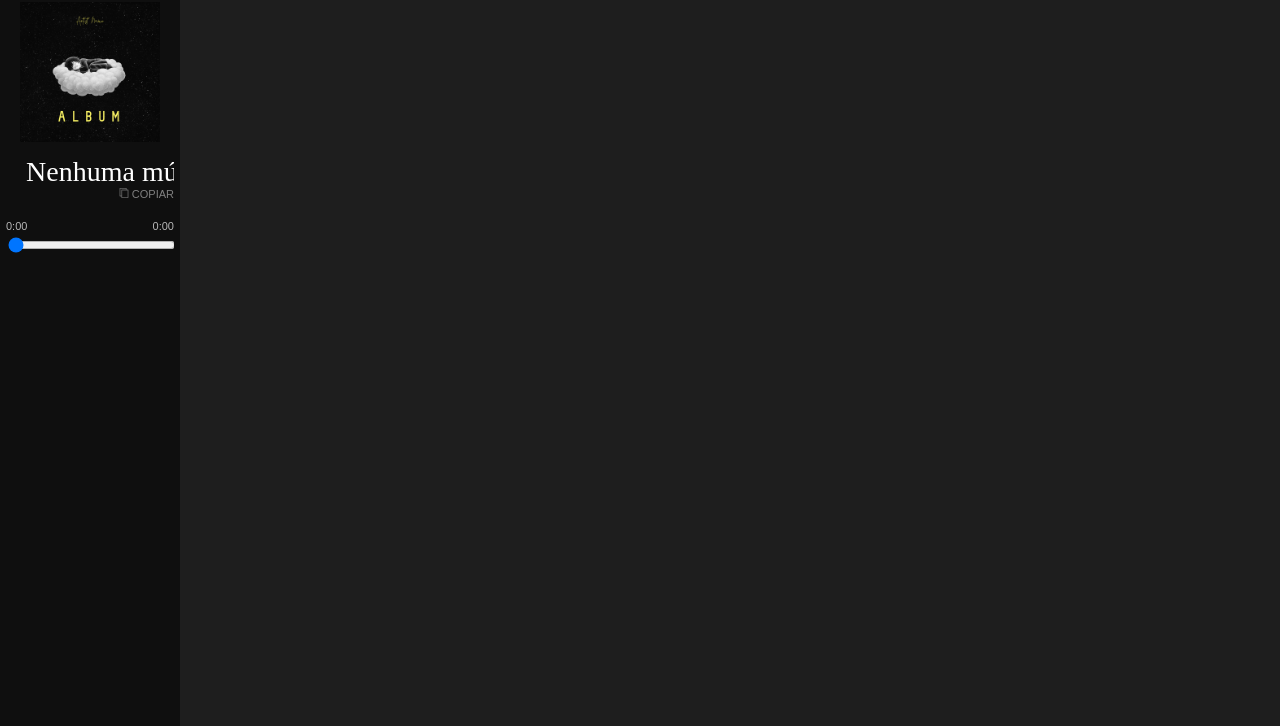
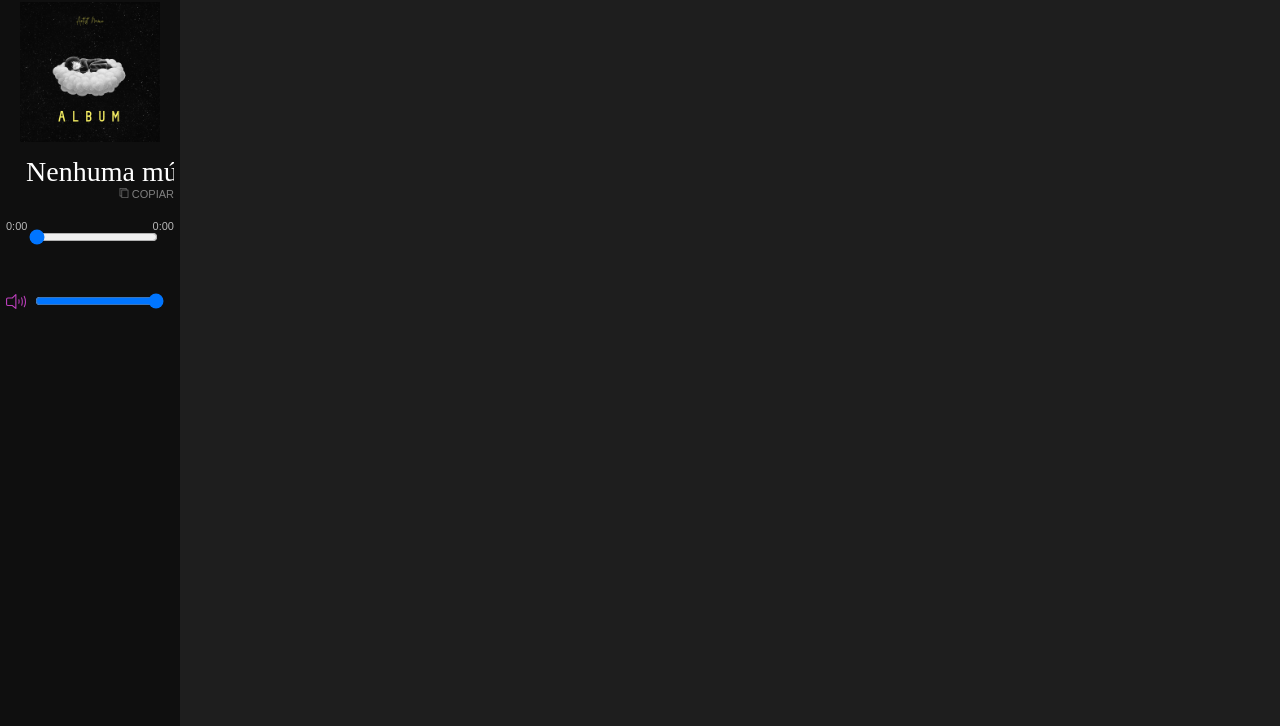
Before and after one commit to dotKingfall/site-solo, a plain HTML site: page index.html in a window 1280 px wide. Both pictures are taken after a click on the picture 26 px from the left and 28 px from the top of the page. Shown: the part 74-800 px from the top of the page. Drawn offline with Linux system fonts and the light colour scheme; a web font is replaced by a local one.

Commit message:
Update index.html

```diff
--- a/index.html
+++ b/index.html
@@ -55,11 +55,12 @@
       <div id="time">
         <div class="current">0:00</div>
         <div class="duration">0:00</div>
-        <input type="range" id="seek-slider" max="100" value="0">
+        <input type="range" id="seek-bar" max="100" value="0">
       </div>
-      <div></div>
+      <br>
       <div id="volume">
-        <img src="helpers/player/sound.svg" width="100px">
+        <span id="volume-image"><img src="helpers/player/sound.svg" width="20px"></span>
+        <input type="range" id="volume-bar" max="100" value="100" oninput="svp()">
       </div>
     </div>
   </div>
```
